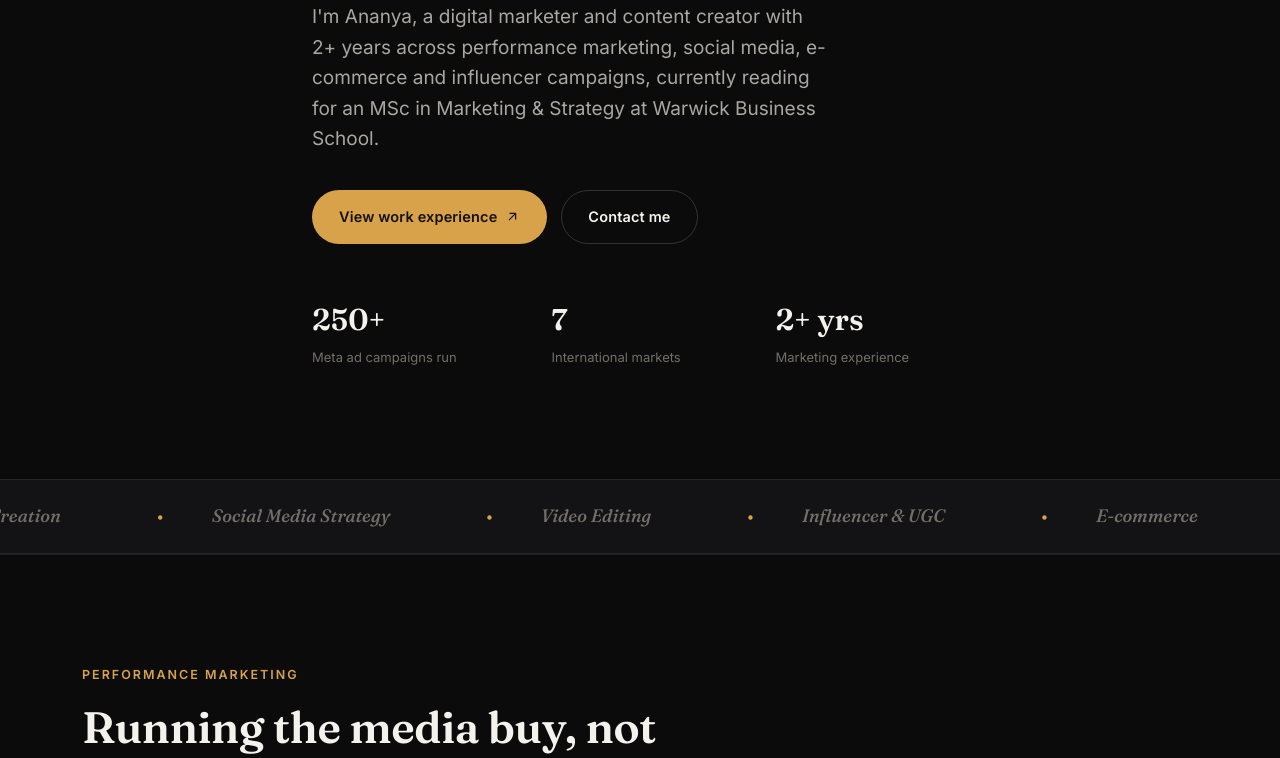
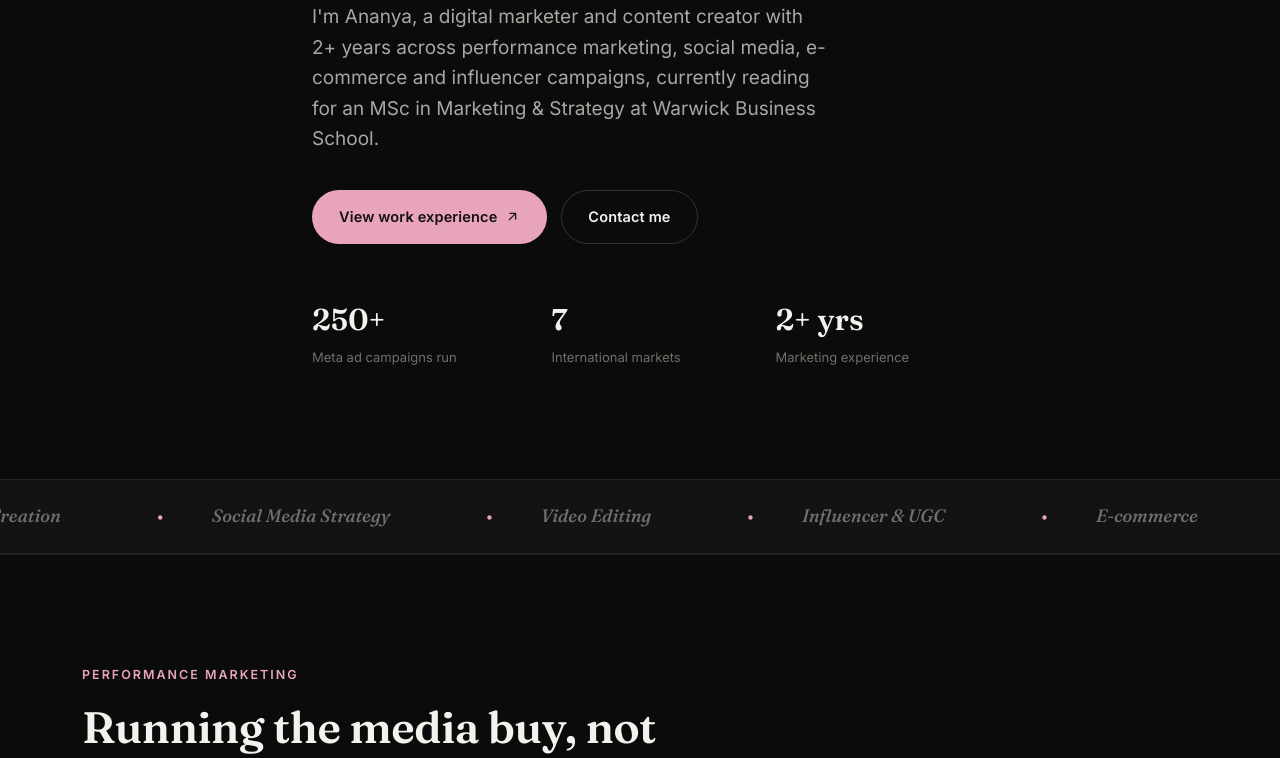
Before and after one commit to anaypandey2010-lgtm/ananya-pandey-portfolio, a plain HTML site: page index.html in a window 1280 px wide. Shown: the part 557-1315 px from the top of the page. Drawn offline with Linux system fonts and the light colour scheme.

Commit message:
Replace gold accent with light pink theme
Swap the --accent, --accent-bright, --accent-soft, and --accent-soft-strong
CSS variables from gold to light pink. Since all accent usage across the
site (buttons, borders, icons, dividers, gradients, hover states) flows
through these tokens, no other files needed changes.

Co-authored-by: Claude <noreply@anthropic.com>

```diff
--- a/assets/css/style.css
+++ b/assets/css/style.css
@@ -12,10 +12,10 @@
   --text: #f4f2ec;
   --text-dim: #a9a7a1;
   --text-faint: #726f68;
-  --accent: #d8a24a;
-  --accent-bright: #f0bd66;
-  --accent-soft: rgba(216, 162, 74, 0.12);
-  --accent-soft-strong: rgba(216, 162, 74, 0.22);
+  --accent: #e8a3bd;
+  --accent-bright: #f5bcd1;
+  --accent-soft: rgba(232, 163, 189, 0.12);
+  --accent-soft-strong: rgba(232, 163, 189, 0.22);
 
   --max-w: 1180px;
   --radius: 14px;
```
